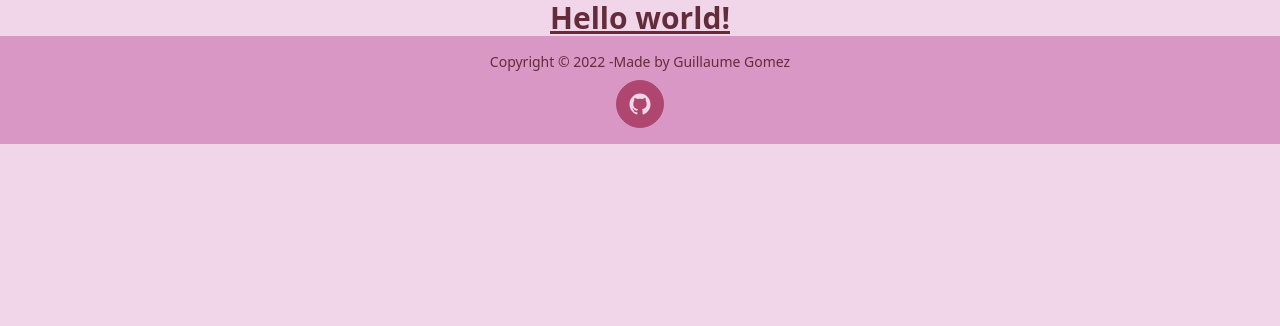
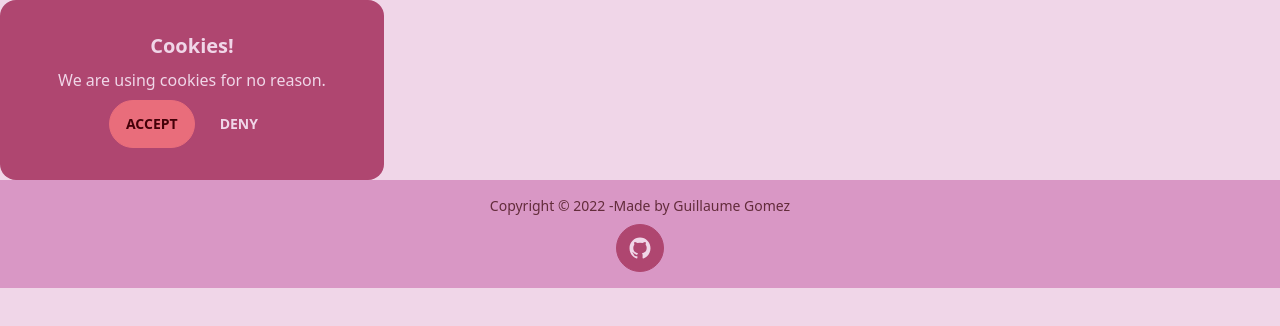
Before and after one commit to guillaume-gomez/split-my-heart, a React (Create React App) app: page / in a window 1280 px wide. Shown: the top 326 px of the page. Built offline with nearby package versions, Linux system fonts and the light colour scheme.

Commit message:
start form

```diff
--- a/src/App.tsx
+++ b/src/App.tsx
@@ -1,14 +1,15 @@
 import React from 'react';
 import './App.css';
 
+import Form from "./Components/Form";
 import Footer from "./Components/Footer";
 
 function App() {
   return (
     <div className="App">
-       <h1 className="text-3xl font-bold underline">
-          Hello world!
-      </h1>
+      <div>
+        <Form />
+      </div>
       <Footer />
     </div>
   );
--- /dev/null
+++ b/src/Components/Form.tsx
@@ -0,0 +1,24 @@
+import React, { useState } from 'react';
+
+interface RelativeInterface {
+  name: string;
+  percentage: number;
+}
+
+function Form() {
+  const [relatives, setRelatives] = useState<RelativeInterface>([]);
+
+  return (
+    <div className="card w-96 bg-neutral text-neutral-content">
+      <div className="card-body items-center text-center">
+        <h2 className="card-title">Cookies!</h2>
+        <p>We are using cookies for no reason.</p>
+        <div className="card-actions justify-end">
+          <button className="btn btn-primary">Accept</button>
+          <button className="btn btn-ghost">Deny</button>
+        </div>
+      </div>
+    </div>
+  );
+}
+export default Form;
```
